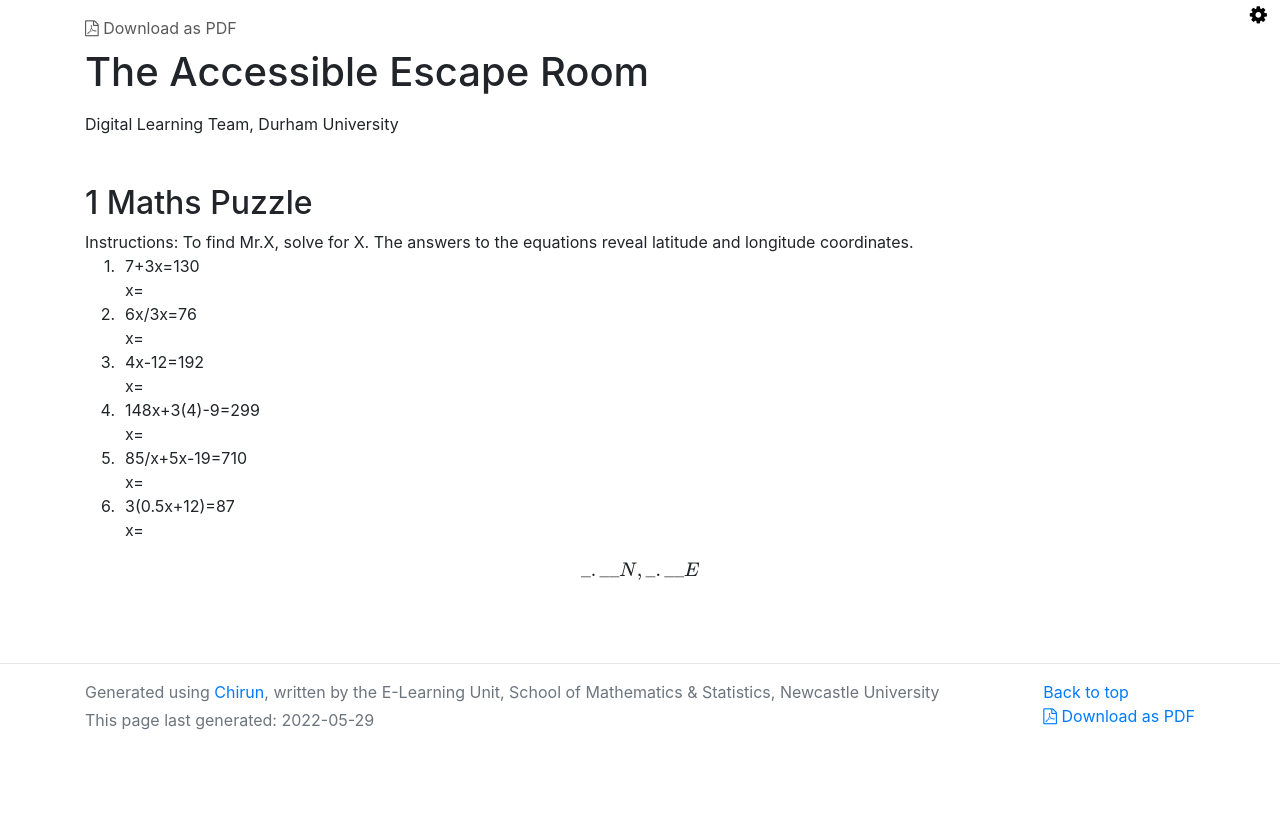
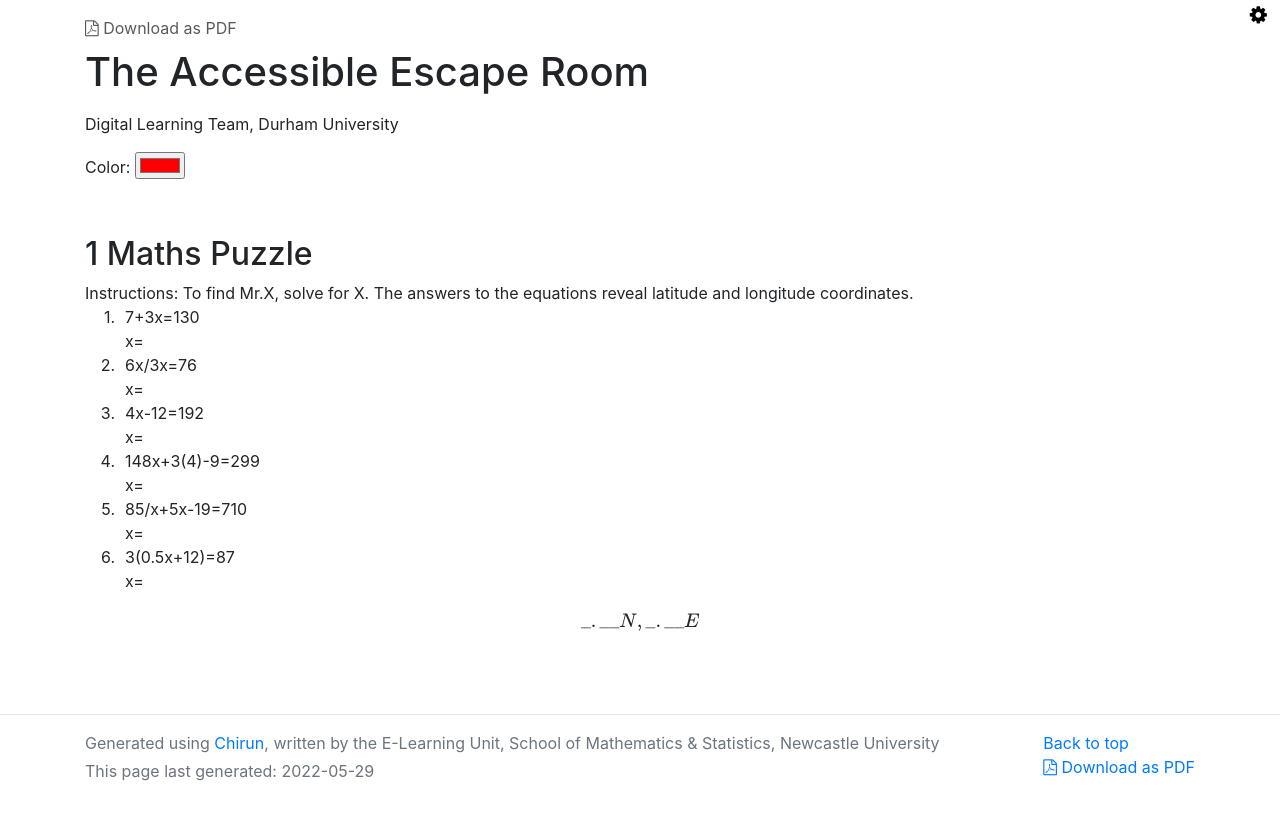
Before and after one commit to from1984/from1984.github.io, a plain HTML site: page index.html in a window 1280 px wide. Drawn offline with nearby package versions, Linux system fonts and the light colour scheme.

Commit message:
Add files via upload

```diff
--- a/index.html
+++ b/index.html
@@ -57,6 +57,7 @@
     <script defer src="static/numbasEmbed.js"></script>
 
     <script defer src="static/bootstrap-toc.js"></script>
+	<script defer src="static/color-well.js"></script>
 
     </head>
     <body data-spy="scroll" data-target="#chapterTOC" data-offset="50">
@@ -117,6 +118,10 @@
 <p class="authors">
 <span class="author">Digital Learning Team, Durham University</span>
 </p>
+
+<label for="colorWell">Color:</label>
+<input type="color" value="#ff0000" id="colorWell">
+
 </div>
 <section class="section">
 <h2 id="a0000000002">1 Maths Puzzle</h2>
```
